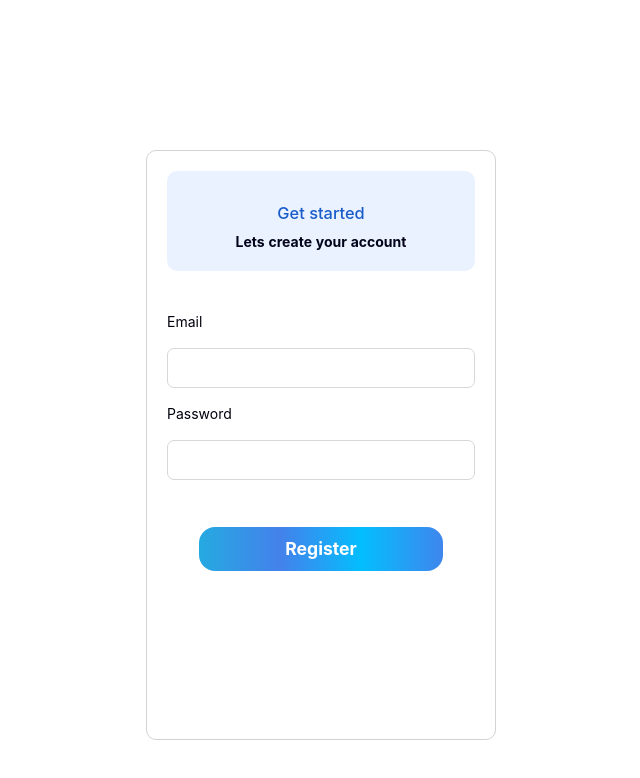
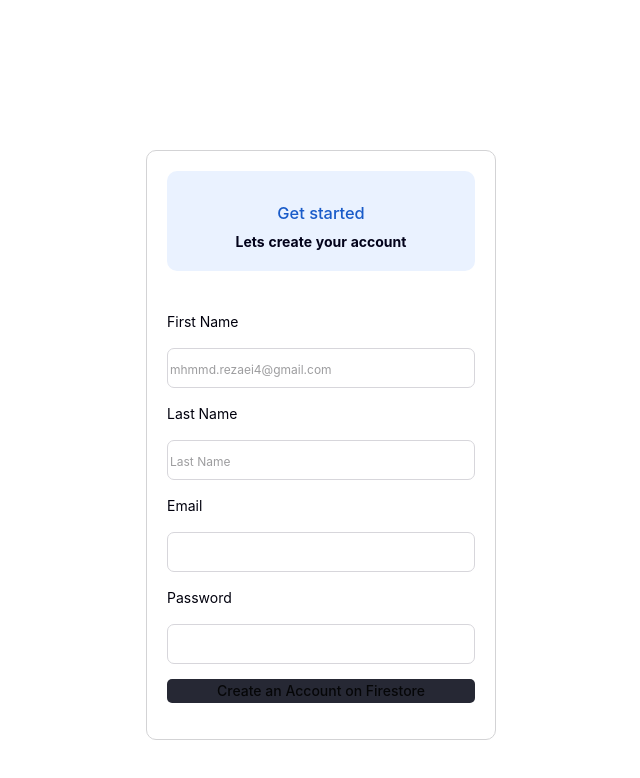
Before and after one commit to Osama4488/Mix-projects, a Next.js app: page /signup-firebase in a window 1280 px wide. Shown: the top 778 px of the page, without its empty margins (319-959 px from the left). Built offline with nearby package versions, Linux system fonts and the light colour scheme; no server answers.

Commit message:
'pushing'

```diff
--- a/firebase-config.js
+++ b/firebase-config.js
@@ -21,7 +21,8 @@
 import { initializeApp } from "firebase/app";
 // import { getAuth } from "firebase/auth";
 import * as auth from "firebase/auth";
-// import { getFirestore } from "firebase/firestore";
+
+import { getFirestore } from "firebase/firestore";
 
 // import { GoogleAuthProvider, getAuth, signInWithPopup } from "firebase/auth";
 
@@ -37,7 +38,8 @@ const firebaseConfig = {
 // if (!firebase.apps.length) {
 // firebfase.initializeApp(firebaseConfig);
 // // }
-// export const db = getFirestore();
 // export const provider = new GoogleAuthProvider();
 const app = initializeApp(firebaseConfig);
+export const db = getFirestore();
+
 export const firebaseauth = auth;
--- a/src/pages/signup-firebase/index.js
+++ b/src/pages/signup-firebase/index.js
@@ -1,9 +1,10 @@
 import React from "react";
 import { useRouter } from "next/router";
 import { useEffect, useState } from "react";
-import { db } from "../../../firebase-config.js";
+import { db } from "../../../firebase-config";
 import { getDatabase } from "firebase/database";
 import { collection, addDoc } from "firebase/firestore";
+// import { doc, setDoc } from "firebase/firestore";
 import { Spin, Alert } from "antd";
 import { LoadingOutlined } from "@ant-design/icons";
 import { onValue } from "firebase/database";
@@ -19,20 +20,63 @@ export default function Signup() {
     logout,
     onAuthStateChanged,
   } = useAuth();
-  const email = useRef();
-  const password = useRef();
+  const [userData, setUserData] = useState({
+    firstname: "",
+    lastname: "",
+    email: "",
+    dbemail: "",
+    password: "",
+    loading: false,
+    error: "",
+    posted: "",
+  });
+  let name, value;
+  const postUserData = (event) => {
+    name = event.target.name;
+    value = event.target.value;
+    setUserData({ ...userData, [name]: value });
+  };
+  const onSubmitFirebase = async (event) => {
+    event.preventDefault();
 
-  const handleSignup = async (e) => {
-    e.preventDefault();
+    setUserData({ ...userData, loading: true });
+    // await createUserWithEmailAndPassword(userData.email, userData.password);
+    const docRef = await addDoc(collection(db, "users"), {
+      email: userData.email,
+      password: userData.password,
+    });
+  };
 
-    await createUserWithEmailAndPassword(
-      email.current.value,
-      password.current.value,
-      firstname.current.value,
-      lastname.current.value
-    );
-  };
-  console.log(onAuthStateChanged, "oNAuthstatechnaged");
+  // console.log(userData.email, "email", "email");
+
+  // const handleSignup = async (e) => {
+  //   e.preventDefault();
+  //   // const email = useRef();
+  //   // const password = useRef();
+
+  //   await createUserWithEmailAndPassword(
+  //     email.current.value,
+  //     password.current.value
+  //   );
+  //   // getFirebase();
+  // };
+  async function getFirebase() {
+    try {
+      alert("inside try");
+      const docRef = await addDoc(collection(db, "users"), {
+        first: "osama",
+        last: "asdasdasdasd",
+        born: "12312312",
+      });
+      console.log("Document written with ID: ", docRef.id);
+    } catch (e) {
+      alert("inside catch");
+
+      console.error("Error adding document: ", e);
+    }
+  }
+
+  // console.log(onAuthStateChanged, "oNAuthstatechnaged");
 
   return (
     <>
@@ -47,15 +91,16 @@ export default function Signup() {
             </div>
 
             <div className="inp">
-              <form action="" onSubmit={(e) => handleSignup(e)}>
-                {/* <label htmlFor="" className="email">
+              <form action="" onSubmit={(e) => onSubmit(e)}>
+                <label htmlFor="" className="email">
                   First Name
                 </label>
                 <i className="fas fa-envelope envelope"></i>
                 <input
                   className="inp-left"
                   placeholder="mhmmd.rezaei4@gmail.com"
-                  ref={email}
+                  value={userData.firstname}
+                  onChange={postUserData}
                   name="firstname"
                   id="firstname"
                   required
@@ -68,19 +113,20 @@ export default function Signup() {
                 <input
                   className="inp-left"
                   placeholder="Last Name"
-                  ref={password}
+                  value={userData.lastname}
+                  onChange={postUserData}
                   name="lastname"
                   id="lastname"
                   required
-                /> */}
-
+                />
                 <label htmlFor="" className="pass">
                   Email
                 </label>
                 <i className="fas fa-lock pass"></i>
                 <input
                   className="inp-left"
-                  ref={email}
+                  value={userData.email}
+                  onChange={postUserData}
                   type="email"
                   name="email"
                   id="email"
@@ -92,27 +138,16 @@ export default function Signup() {
                 <i className="fas fa-lock pass"></i>
                 <input
                   className="inp-left"
-                  ref={password}
-                  type="password"
-                  name="password"
-                  id="password"
-                  required
-                />
-
-                <button className="signup-firebase-btn">Register</button>
-                {/* <label htmlFor="" className="pass">
-                  Password
-                </label>
-                <i className="fas fa-lock pass"></i>
-                <input
-                  className="inp-left"
                   value={userData.password}
                   onChange={postUserData}
                   type="password"
                   name="password"
                   id="password"
                   required
-                /> */}
+                />
+                <button onClick={onSubmitFirebase}>
+                  Create an Account on Firestore
+                </button>
               </form>
             </div>
             {/* <div className="buttons">
--- a/src/pages/signup-plain/index.js
+++ b/src/pages/signup-plain/index.js
@@ -120,7 +120,7 @@ export default function Signup() {
     setUserData({ ...userData, loading: true });
     getDbUsers();
   };
-  console.log(userData, "userdata");
+  // console.log(userData, "userdata");
   return (
     <>
       <div className="container">
--- a/src/service/AuthService.js
+++ b/src/service/AuthService.js
@@ -27,6 +27,7 @@ export const AuthService = {
         email,
         password
       );
+
       // await userCred.user.sendEmailVerification({
       //   url: "http://localhost:3000",
       // });
```
Also changed, not shown: src/hook/auth.js (+9 -0 lines).
